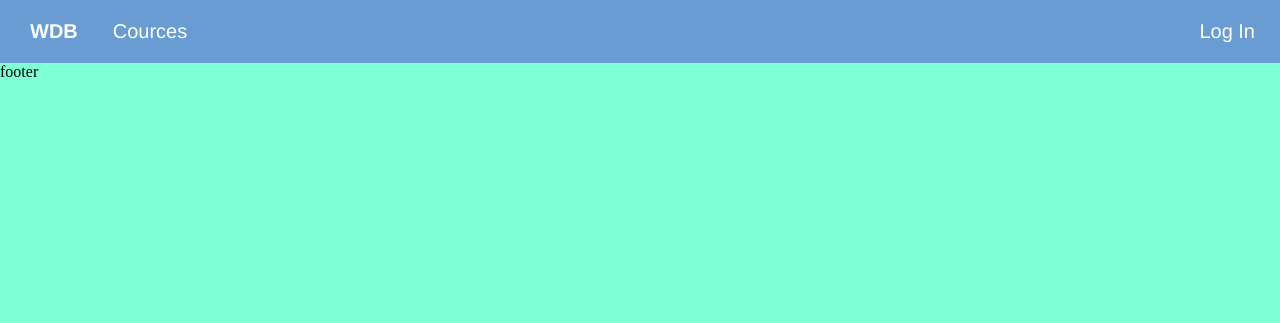
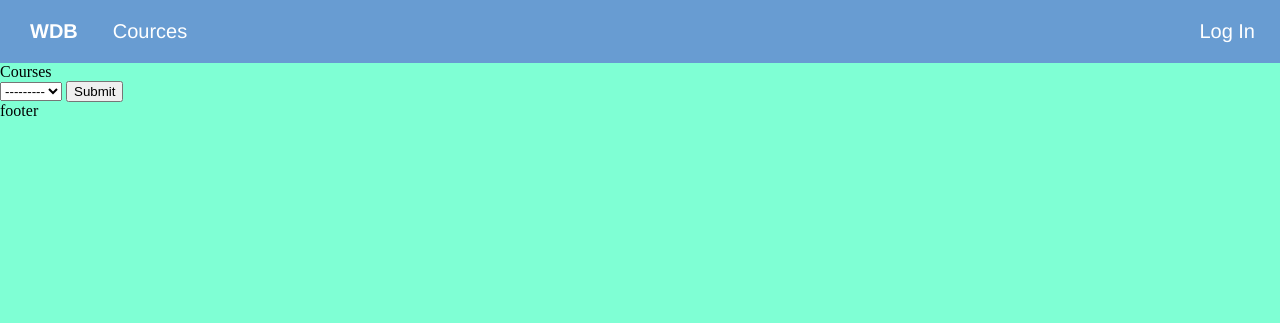
Before and after one commit to RomanKovalchik/LMSDjango, a Django app: page /panel/ in a window 1280 px wide. Shown: the top 323 px of the page. Run offline with Django 4.2, Linux system fonts and the light colour scheme; data that the repository does not hold is empty.

Commit message:
improving forms to add courses for groups

```diff
--- a/manage_panel/forms.py
+++ b/manage_panel/forms.py
@@ -4,13 +4,13 @@ from course.models import Course
 from user.models import UserGroup
 
 
-class GroupCourseForm(forms.ModelForm):
+class GroupCourseForm(forms.Form):
     courses = forms.ModelMultipleChoiceField(
         queryset=Course.objects.all(),
-        widget=forms.CheckboxSelectMultiple,
+        widget=forms.CheckboxSelectMultiple(),
         required=True,
     )
-
-    class Meta:
-        model = UserGroup
-        fields = ['courses', ]
+    groups = forms.ModelChoiceField(
+        queryset=UserGroup.objects.all(),
+        required=True,
+    )
--- a/manage_panel/templates/manage_panel/index.html
+++ b/manage_panel/templates/manage_panel/index.html
@@ -1,4 +1,14 @@
 {% extends 'base.html' %}
 {% block main %}
 
+    <form method="post" action={% url 'panel' %}>
+       {% csrf_token %}
+        <div class="courses">
+            {{ form.courses.label }}
+            {{ form.courses }}
+        </div>
+        {{ form.groups }}
+        <button type="submit">Submit</button>
+    </form>
+
 {% endblock %}
--- a/manage_panel/views.py
+++ b/manage_panel/views.py
@@ -5,7 +5,14 @@ from manage_panel.forms import GroupCourseForm
 
 # Create your views here.
 def index(request):
+    form = GroupCourseForm(request.POST)
+    if request.method == 'POST':
+        if form.is_valid():
+            group = form.cleaned_data['groups']
+            courses = form.cleaned_data['courses']
 
+            group.courses.clear()
+            group.courses.add(*courses)
 
     context = {
         'form': GroupCourseForm()
--- a/user/models.py
+++ b/user/models.py
@@ -77,3 +77,9 @@ class UserGroup(models.Model):
     title = models.CharField(max_length=50)
     courses = models.ManyToManyField('course.Course', related_name='group_courses')
     users = models.ManyToManyField(CustomUser, related_name='group_users')
+
+    def __str__(self):
+        return f'<{self.__class__.__name__}>: {self.title}'
+
+    def __repr__(self):
+        return self.__str__()
```
